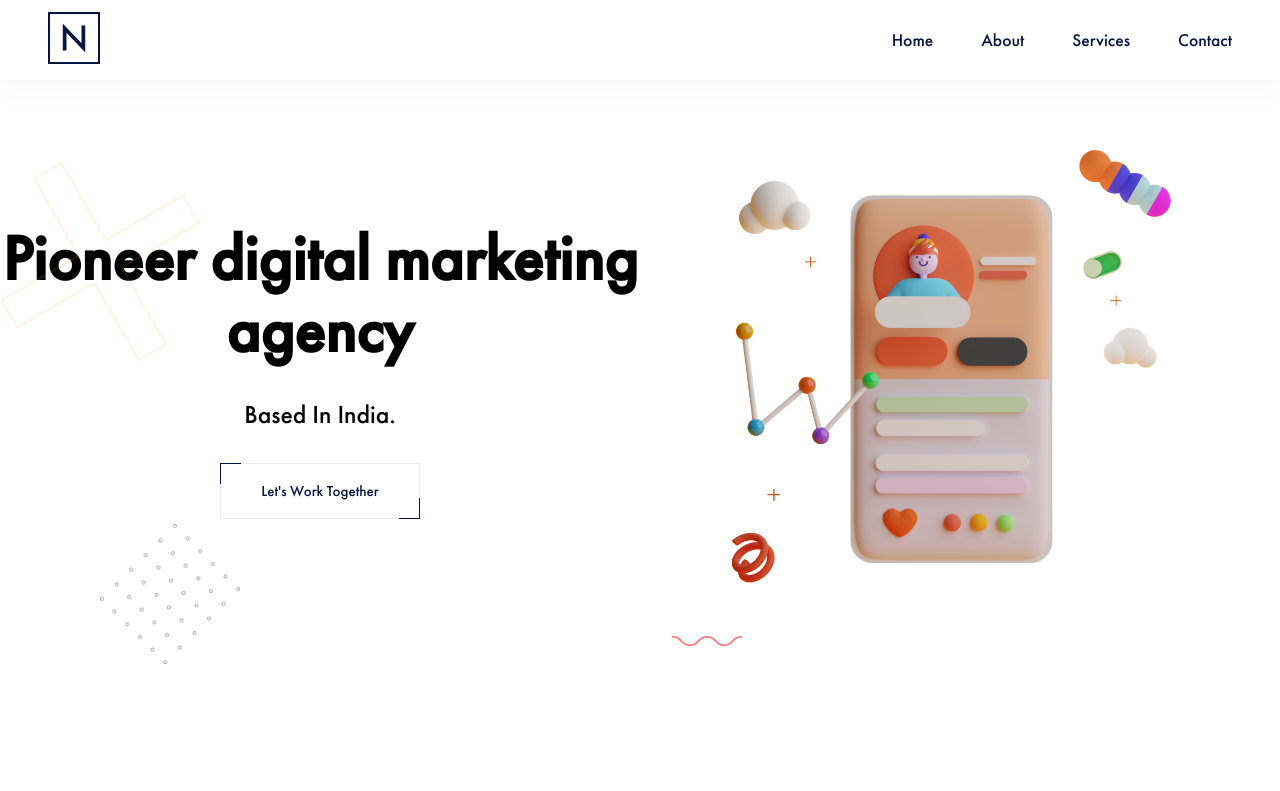
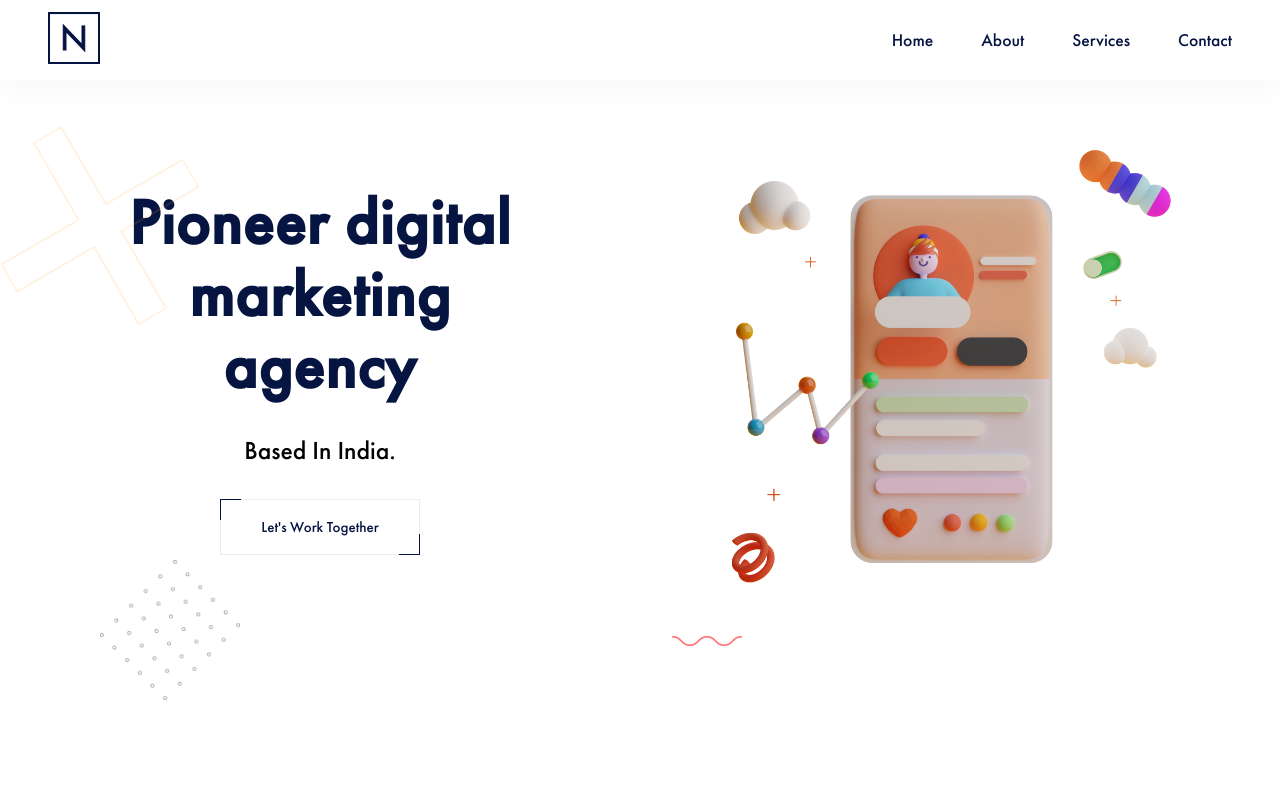
Before and after one commit to sudhanshuverse/digital-marketing, a React (Vite) app: page / in a window 1280 px wide. Shown: the top 791 px of the page. Built offline with nearby package versions, Linux system fonts and the light colour scheme.

Commit message:
index.css updated

```diff
--- a/src/index.css
+++ b/src/index.css
@@ -53,9 +53,12 @@ body {
 
 a {
   text-decoration: none;
-  color: #051441;
+  color: var(--dark-blue);
 }
 
 h1{
   line-height: 2rem;
+  color: var(--dark-blue);
+  font-weight: 400;
+  letter-spacing:1px;
 }
```
